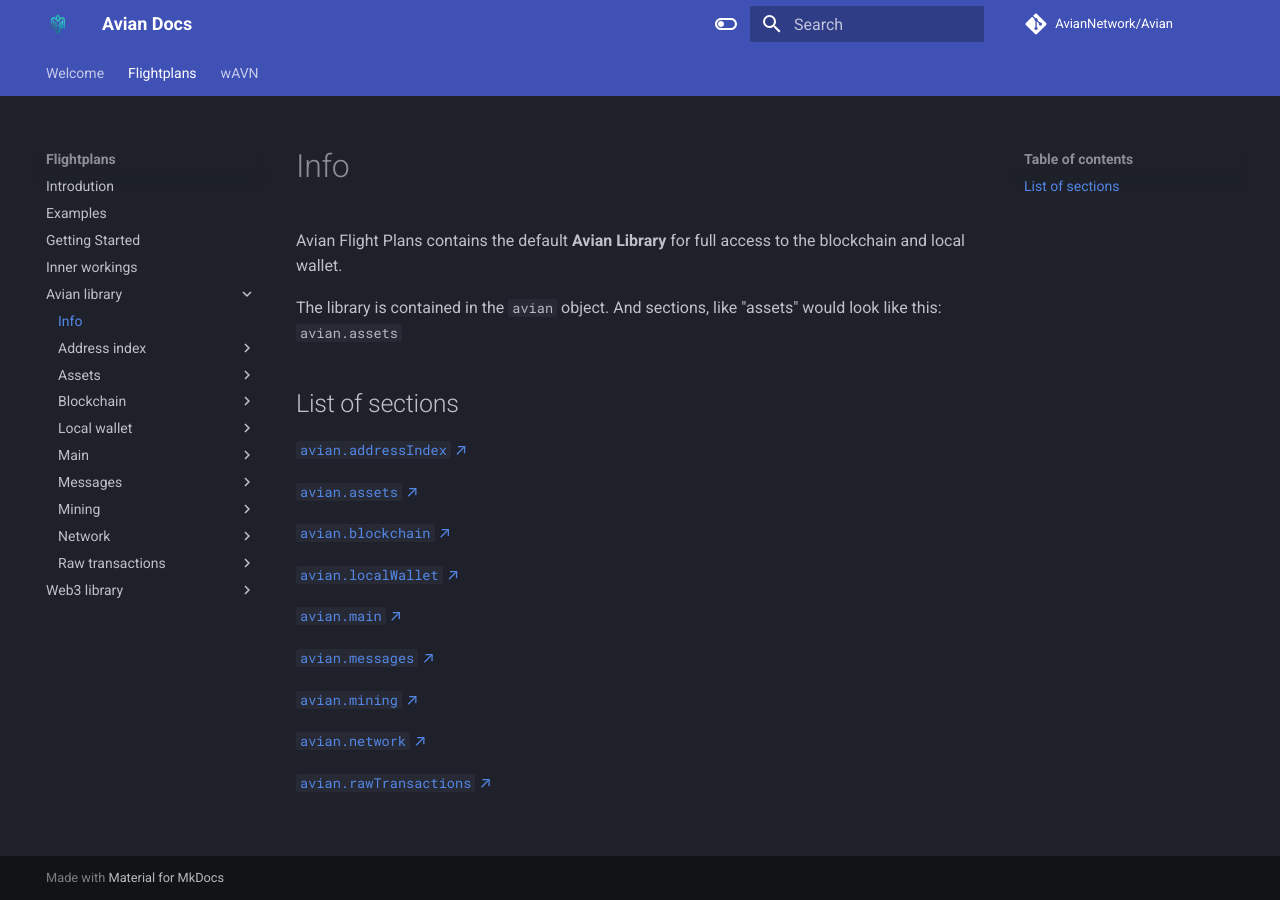
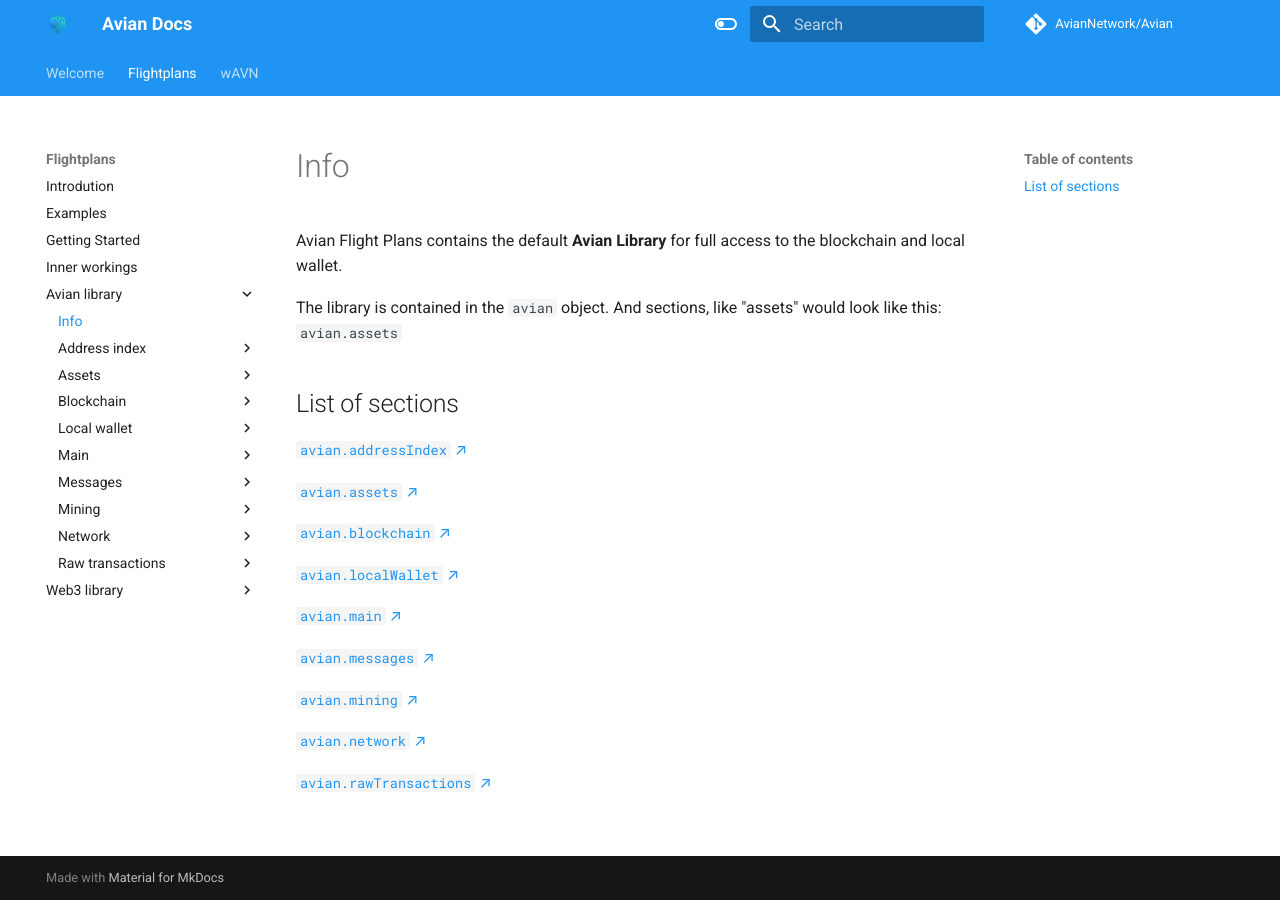
Before and after one commit to AvianNetwork/avian-docs, an MkDocs documentation site: the page built from docs/flightplans/avian-library/index.md, in a window 1280 px wide. Built offline with MkDocs 1.6.1 and Material for MkDocs 9.7.7, drawn with Linux system fonts in a browser that asks for light colours; comment, search, counter and statistics services are not loaded.

Commit message:
Add wAVN docs and new colors

```diff
--- a/mkdocs.yml
+++ b/mkdocs.yml
@@ -20,14 +20,16 @@ theme:
     code: Roboto Mono
 
   palette:
-  - scheme: slate
+  - scheme: default
+    primary: blue
     toggle:
       icon: material/toggle-switch-off-outline
-      name: Switch to light mode
+      name: Switch to dark mode
   - scheme: default
+    primary: slate
     toggle:
       icon: material/toggle-switch
-      name: Switch to dark mode
+      name: Switch to light modelight
 
   features:
     - navigation.tabs
```
